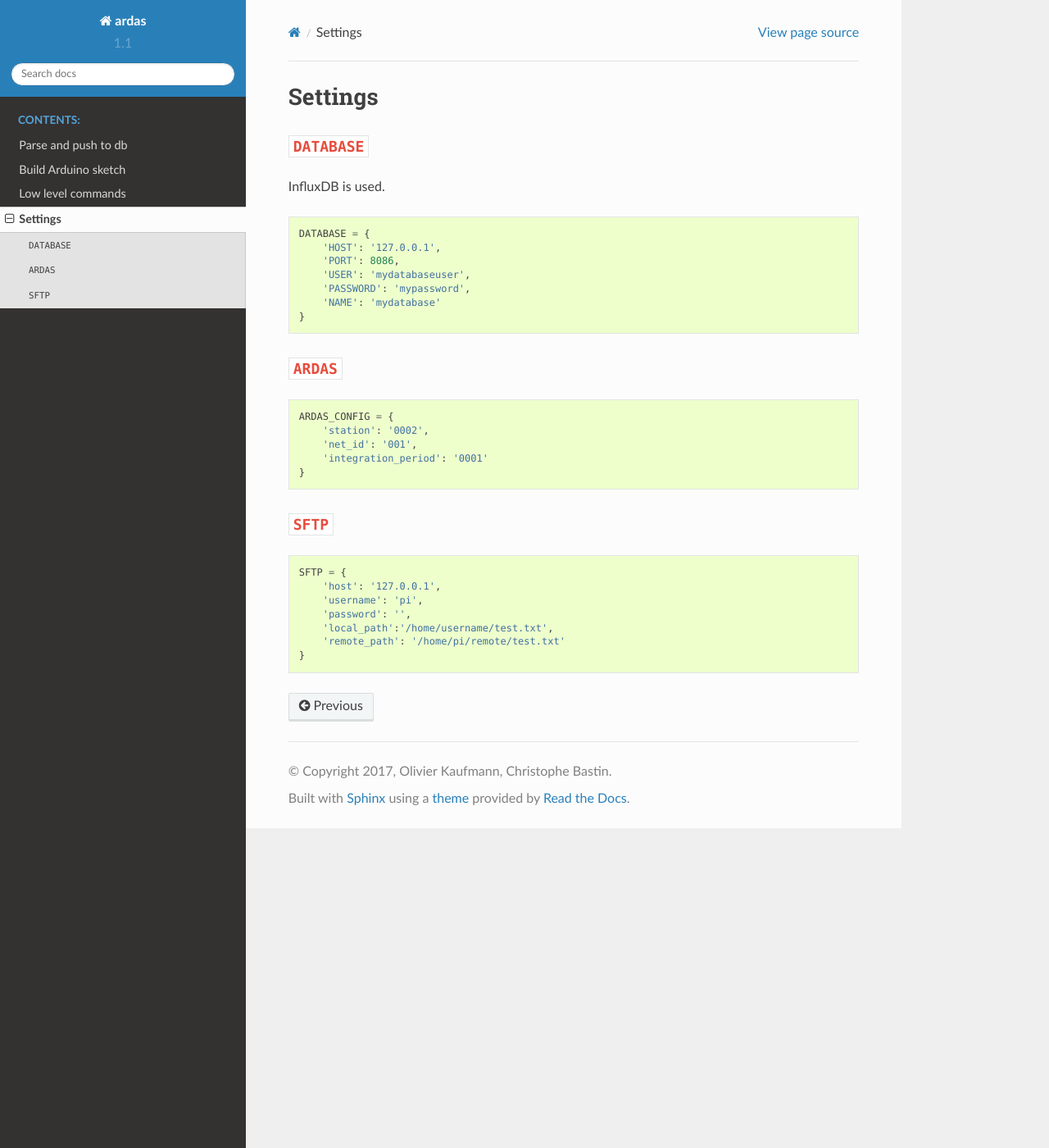
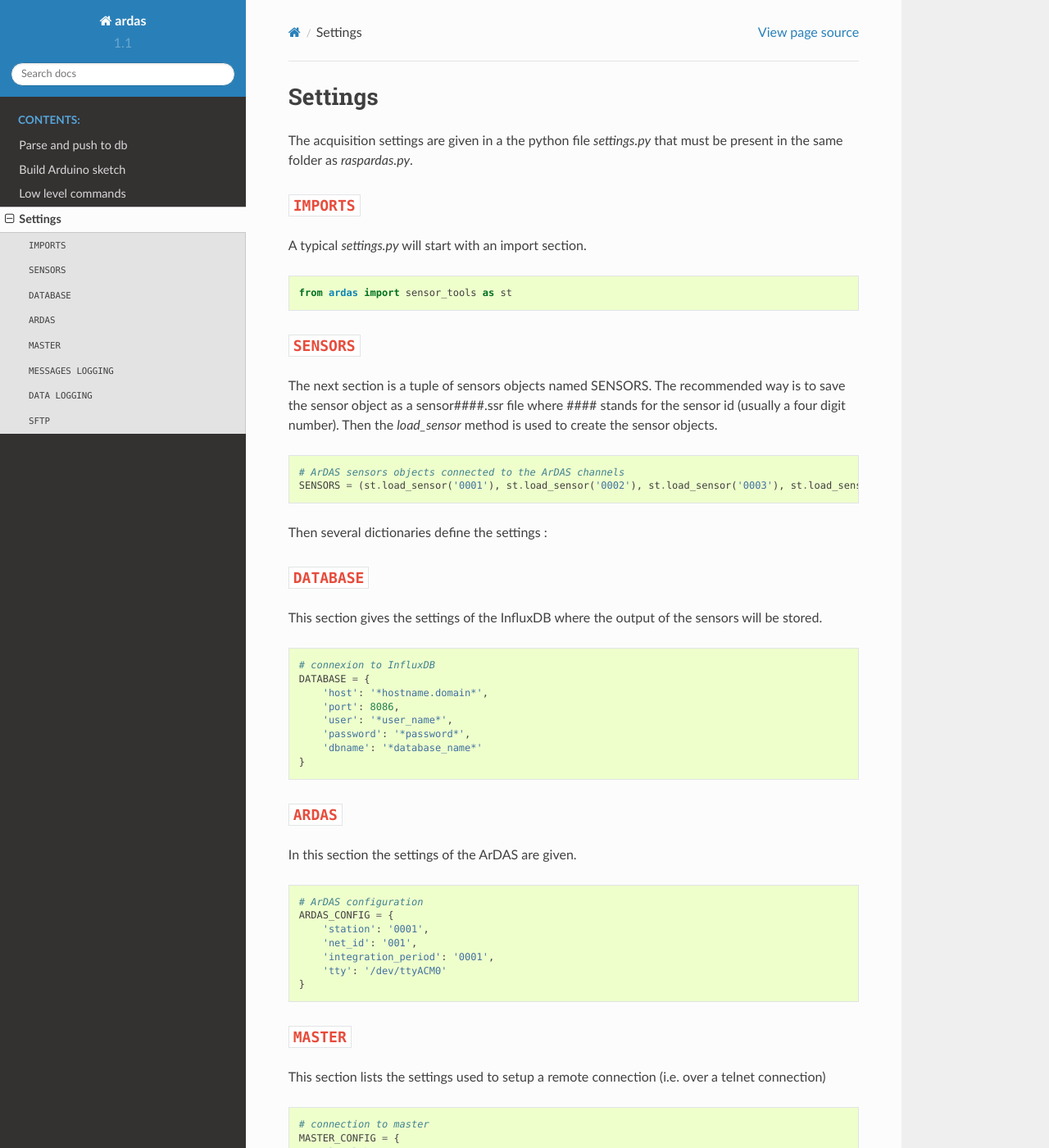
Before and after one commit to awatlet/ardas, a Sphinx documentation site: the page built from docs/source/settings.rst, in a window 1280 px wide and 1400 px high. Shown: the whole window at 82% size. Built offline with Sphinx 7.4.7 and the Read the Docs theme 2.0.0, drawn with Linux system fonts in a browser that asks for light colours; some of the changed text lies outside the part shown.

```diff
--- a/docs/source/settings.rst
+++ b/docs/source/settings.rst
@@ -1,41 +1,119 @@
 Settings
 ========
 
+The acquisition settings are given in a the python file `settings.py` that must be present in the same folder as
+`raspardas.py`.
+
+``IMPORTS``
+-----------
+A typical `settings.py` will start with an import section.
+::
+
+    from ardas import sensor_tools as st
+
+``SENSORS``
+-----------
+The next section is a tuple of sensors objects named SENSORS.
+The recommended way is to save the sensor object as a sensor####.ssr file where #### stands for the sensor id
+(usually a four digit number). Then the `load_sensor` method is used to create the sensor objects.
+
+::
+
+    # ArDAS sensors objects connected to the ArDAS channels
+    SENSORS = (st.load_sensor('0001'), st.load_sensor('0002'), st.load_sensor('0003'), st.load_sensor('0004'))
+
+Then several dictionaries define the settings :
 
 ``DATABASE``
 ------------
 
-InfluxDB is used. ::
+This section gives the settings of the InfluxDB where the output of the sensors will be stored.
 
+::
+
+    # connexion to InfluxDB
     DATABASE = {
-        'HOST': '127.0.0.1',
-        'PORT': 8086,
-        'USER': 'mydatabaseuser',
-        'PASSWORD': 'mypassword',
-        'NAME': 'mydatabase'
+        'host': '*hostname.domain*',
+        'port': 8086,
+        'user': '*user_name*',
+        'password': '*password*',
+        'dbname': '*database_name*'
     }
 
 ``ARDAS``
 ---------
 
+In this section the settings of the ArDAS are given.
+
 ::
 
+    # ArDAS configuration
     ARDAS_CONFIG = {
-        'station': '0002',
+        'station': '0001',
         'net_id': '001',
-        'integration_period': '0001'
+        'integration_period': '0001',
+        'tty': '/dev/ttyACM0'
     }
 
+``MASTER``
+----------
+
+This section lists the settings used to setup a remote connection (i.e. over a telnet connection)
+
+::
+
+    # connection to master
+    MASTER_CONFIG = {
+        'local_host': '0.0.0.0',
+        'local_port': *port_number*
+
+``MESSAGES LOGGING``
+--------------------
+
+These settings control how the messages generated by raspardas.py are logged.
+
+::
+
+    # messages logging configuration
+    LOGGING_CONFIG ={
+        'debug_mode': False,
+        'logging_to_console': False,
+        'file_name': 'raspardas_log',
+        'max_bytes': 262144,
+        'backup_count': 30,
+        'when': 'd',
+        'interval': 1
+    }
+
+``DATA LOGGING``
+----------------
+
+These settings control how the data are logged locally.
+
+::
+
+    # data logging configuration
+    DATA_LOGGING_CONFIG ={
+        'file_name': 'data_log',
+        'max_bytes': 1048576,
+        'backup_count': 1024,
+        'when': 'd',
+        'interval': 1,
+        'influxdb_logging': True
+    }
 
 ``SFTP``
 --------
 
+These settings are used to define how to transfer updates of raspardas.py to the raspberry_pi (remote).
+
 ::
 
+    # parameters to push code to raspberry via sftp_transfer.py
     SFTP = {
-        'host': '127.0.0.1',
-        'username': 'pi',
-        'password': '',
-        'local_path':'/home/username/test.txt',
-        'remote_path': '/home/pi/remote/test.txt'
+        'host': '*name_of_the_raspberry_pi',
+        'username': '*username_for_raspberry_pi_login*',
+        'password': '*password_for_raspberry_pi_login*',
+        'local_path': '*path_to_local_file*',
+        'remote_path': '*path_to_remote_file*'
     }
--- a/requirements.txt
+++ b/requirements.txt
@@ -1,4 +1,4 @@
 pyserial
-pandas
+pysftp
 ntplib
 influxdb
```
Also changed, not shown: 2 other files.
